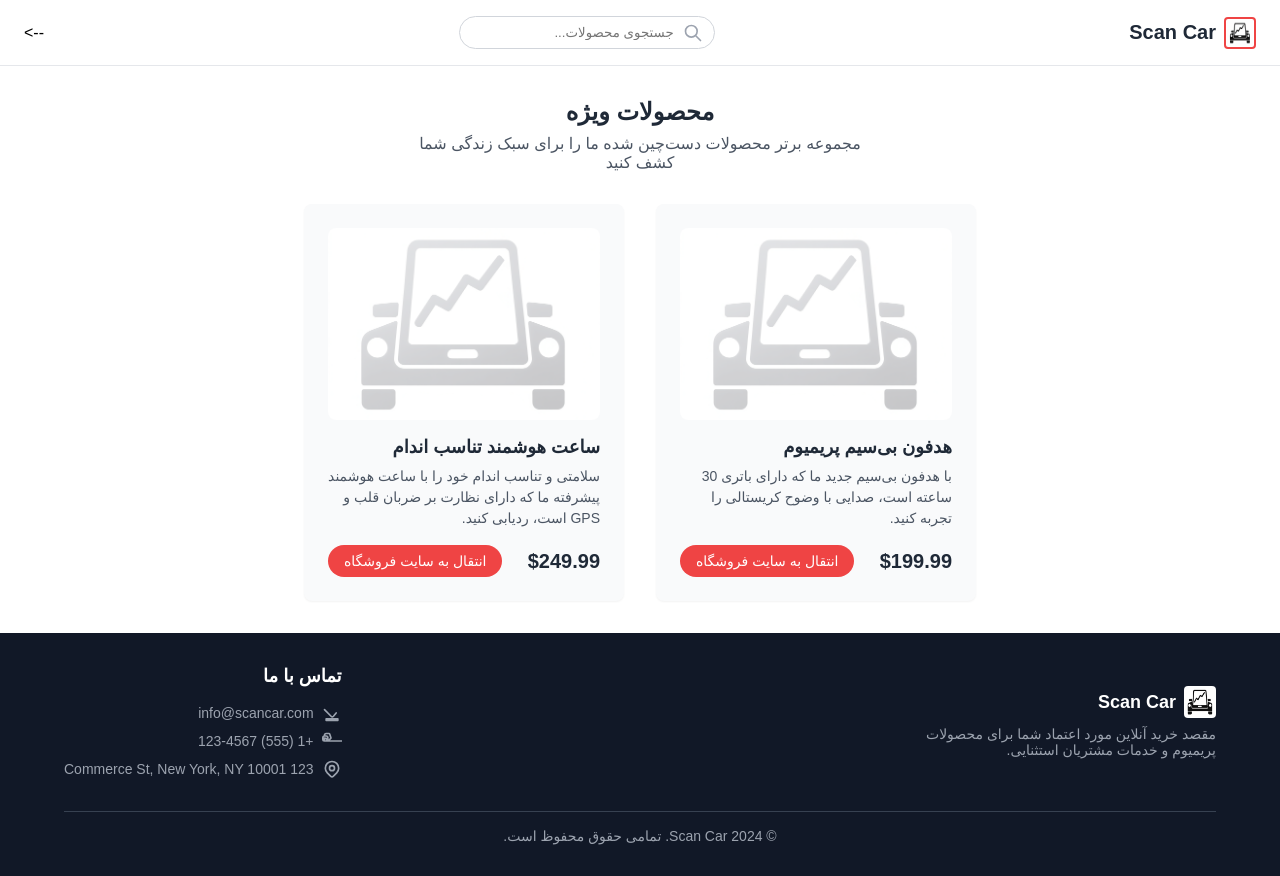
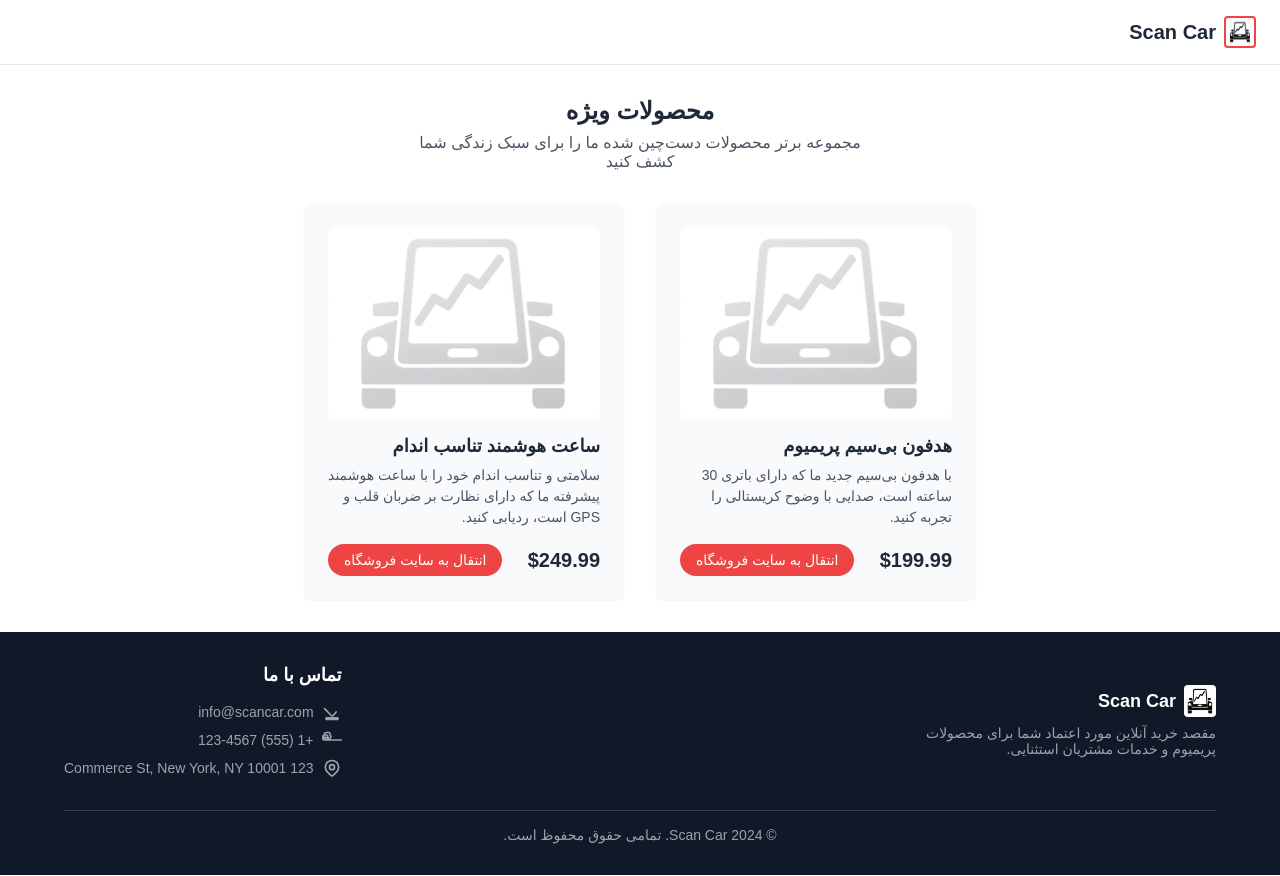
Before and after one commit to BehnamAfrasiyabi/scancar, a plain HTML site: page index.html in a window 1280 px wide. Drawn offline with Linux system fonts and the light colour scheme.

Commit message:
Update index.html

```diff
--- a/index.html
+++ b/index.html
@@ -15,9 +15,9 @@
                 <img src="Logo_Mono.png" alt="Scan Car Logo" class="logo-image">
                 <h1 class="logo-text">Scan Car</h1>
             </div>
-            <!--
+
             <!-- Search bar positioned to the right -->
-            <div class="search-container">
+            <!--<div class="search-container">
                 <input type="text" placeholder="جستجوی محصولات..." class="search-input">
                 <svg class="search-icon" fill="none" stroke="currentColor" viewBox="0 0 24 24" xmlns="http://www.w3.org/2000/svg">
                     <path stroke-linecap="round" stroke-linejoin="round" stroke-width="2" d="M21 21l-6-6m2-5a7 7 0 11-14 0 7 7 0 0114 0z"></path>
```
